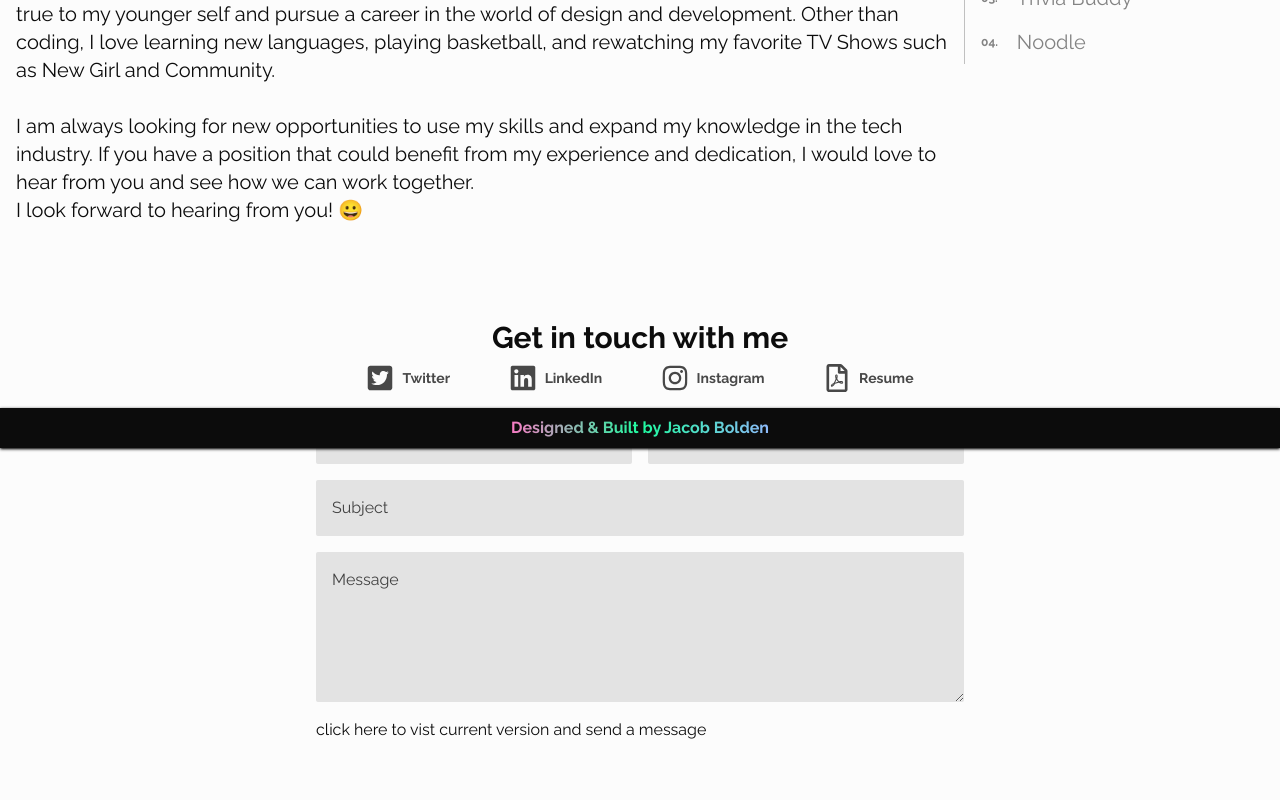
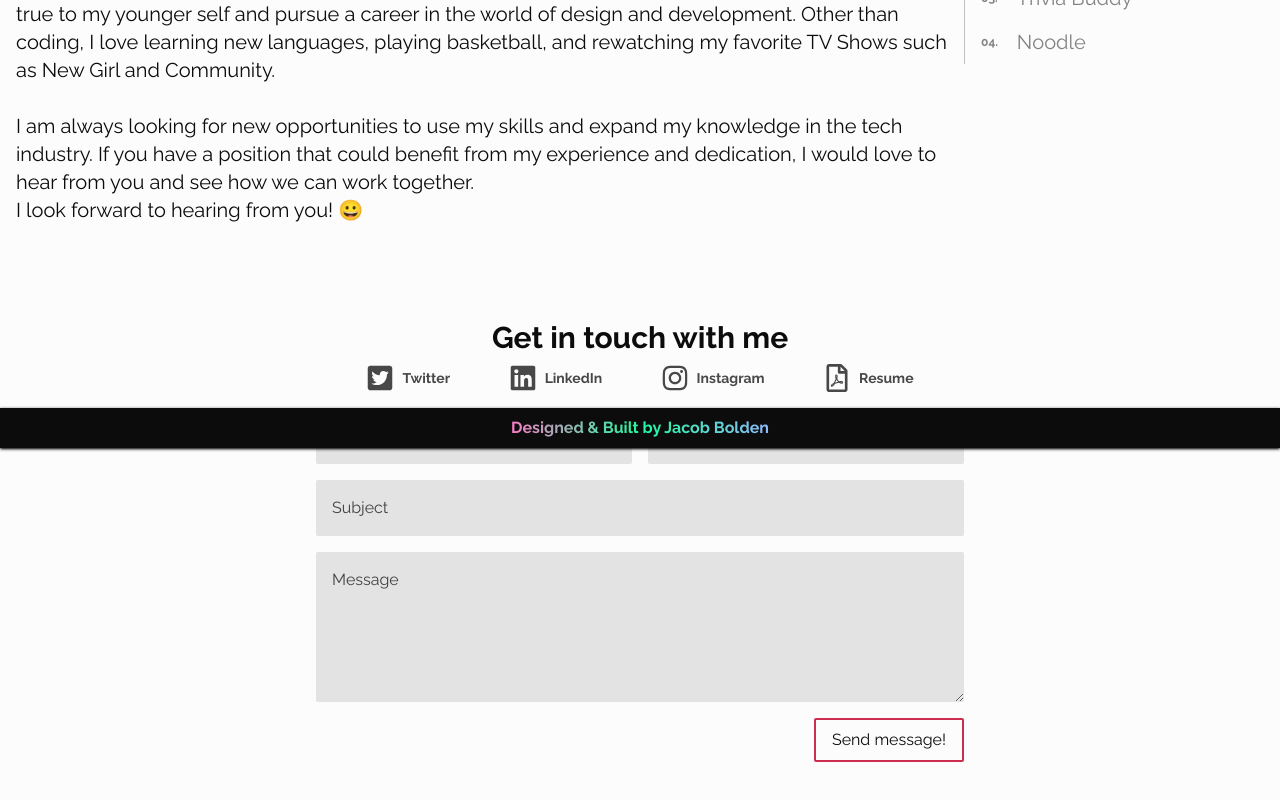
Before and after one commit to thegoldenbolden/portfolio-v1, a Next.js app: page / in a window 1280 px wide. Shown: the part 352-1152 px from the top of the page. Built offline with nearby package versions, Linux system fonts and the light colour scheme.

Commit message:
Revert "removed unnecessary files"
This reverts commit 15842300b5c74b4f21fab30b6242dcaac2d30c53.

```diff
--- a/src/components/contact.tsx
+++ b/src/components/contact.tsx
@@ -1,5 +1,5 @@
 import Link from "next/link";
-import { useState } from "react";
+import { useState, FormEventHandler } from "react";
 import { InstagramSquare, LinkedInSquare, TwitterSquare, Pdf } from "./icons";
 
 export default function Contact() {
@@ -7,13 +7,37 @@ export default function Contact() {
  const [email, setEmail] = useState<string>("");
  const [subject, setSubject] = useState<string>("");
  const [message, setMessage] = useState<string>("");
+ const [error, setError] = useState<string | null>("");
+ const [submitting, setSubmitting] = useState<boolean>(false);
+ const [response, setResponse] = useState<string>("");
+
+ const handleSubmit: FormEventHandler<HTMLFormElement> = async (e) => {
+  e.preventDefault();
+
+  setSubmitting(true);
+  const response = await fetch("/api/contact", {
+   method: "POST",
+   headers: { "Content-Type": "application/json" },
+   body: JSON.stringify({ email, name, subject, message }),
+  }).catch((err) => err);
+
+  const res = await response.json();
+
+  if (!res.ok) {
+   setError(res.message);
+  } else {
+   setResponse(res.message);
+  }
+  setSubmitting(false);
+ };
 
  const handleChange = (value: string, set: React.Dispatch<React.SetStateAction<string>>) => {
+  error !== null && setError(null);
   set(value);
  };
 
  return (
-  <div className="z-10 max-w-full sm:min-w-[680px] flex flex-col gap-4 p-4">
+  <form className="z-10 max-w-full sm:min-w-[680px] flex flex-col gap-4 p-4" onSubmit={handleSubmit} method="POST">
    <div className="flex flex-col gap-2">
     <h2 className="text-3xl font-bold text-center">Get in touch with me</h2>
     <div className="flex flex-wrap gap-2 text-sm font-bold justify-evenly">
@@ -55,6 +79,8 @@ export default function Contact() {
      </Link>
     </div>
    </div>
+   {error && <span className="text-red-500">{error}</span>}
+   {response && <span className="text-green-500">{response}</span>}
    <div className="flex flex-wrap gap-4">
     <div className="grow text-input">
      <label htmlFor="name">Name</label>
@@ -104,13 +130,9 @@ export default function Contact() {
      onChange={(e) => handleChange(e.target.value, setMessage)}
     />
    </div>
-   <p>
-    click{" "}
-    <Link href="https://jacobbolden.com/contact" className="hover:underline focus:underline">
-     here
-    </Link>{" "}
-    to vist current version and send a message
-   </p>
-  </div>
+   <button className="send btn-primary" disabled={submitting} type="submit">
+    {submitting ? <svg className="spinner" viewBox="25 25 50 50"></svg> : "Send message!"}
+   </button>
+  </form>
  );
 }
--- /dev/null
+++ b/src/pages/404.tsx
@@ -0,0 +1,16 @@
+import Link from "next/link";
+
+const NotFound = () => {
+ return (
+  <div className="grid w-screen h-screen place-content-center">
+   <div className="flex flex-col items-center justify-center gap-2">
+    <h1 className="text-3xl font-bold">Page Not Found</h1>
+    <Link href="/" className="underline">
+     Back Home
+    </Link>
+   </div>
+  </div>
+ );
+};
+
+export default NotFound;
--- /dev/null
+++ b/src/pages/500.tsx
@@ -0,0 +1,16 @@
+import Link from "next/link";
+
+const Custom500 = () => {
+ return (
+  <div className="grid w-screen h-screen place-content-center">
+   <div className="flex flex-col items-center justify-center gap-2">
+    <h1 className="text-3xl font-bold">Oops, something happened!</h1>
+    <Link href="/" className="underline">
+     Back Home
+    </Link>
+   </div>
+  </div>
+ );
+};
+
+export default Custom500;
--- /dev/null
+++ b/src/pages/_document.tsx
@@ -0,0 +1,13 @@
+import { Html, Head, Main, NextScript } from "next/document";
+
+export default function Document() {
+ return (
+  <Html>
+   <Head />
+   <body>
+    <Main />
+    <NextScript />
+   </body>
+  </Html>
+ );
+}
--- /dev/null
+++ b/src/pages/api/contact.ts
@@ -0,0 +1,30 @@
+import { NextApiResponse, NextApiRequest } from "next";
+import mail from "@sendgrid/mail";
+
+export default async function handler(req: NextApiRequest, res: NextApiResponse) {
+ if (req.method !== "POST") {
+  res.status(405).send({ ok: false, message: "Method Not Allowed" });
+  return;
+ }
+
+ const { email, subject, message, name } = req.body;
+
+ if (!email || !name || !message) {
+  res.status(400).send({ ok: false, message: "The form is missing required data." });
+  return;
+ }
+
+ try {
+  mail.setApiKey(process.env.SENDGRID_KEY);
+  await mail.send({
+   to: "jlbolden9@gmail.com",
+   from: "contact@jacobbolden.com",
+   subject,
+   text: `${email}\n\n${message}`,
+  });
+  res.status(200).send({ ok: true, message: "Thanks for messaging me!" });
+ } catch (error) {
+  console.log(error);
+  res.status(500).send({ ok: false, message: "An error occurred." });
+ }
+}
```
Also changed, not shown: 2 other files (tests, documents, lock files or other folders).
